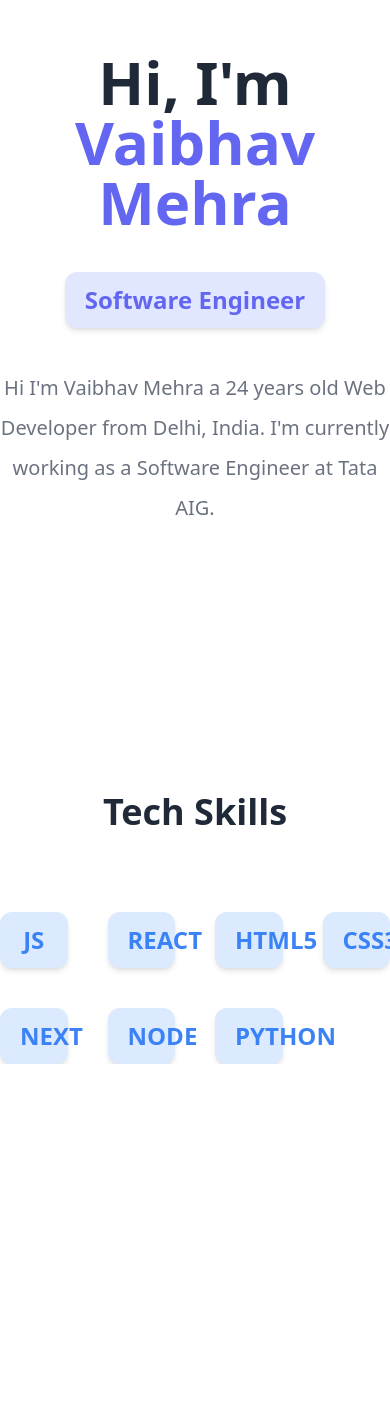
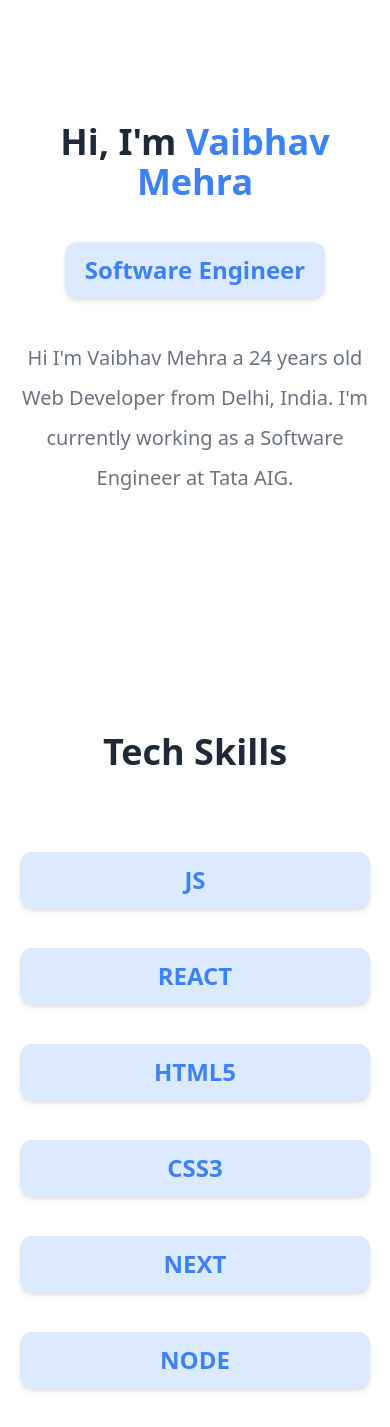
Before and after one commit to vaibhavmehra9/portfolio, a React (Create React App) app: page / in a window 390 px wide. Shown: the part 132-1559 px from the top of the page. Before the commit the page ends 1196 px from the top, so only its background shows below. Built offline with nearby package versions, Linux system fonts and the light colour scheme.

Commit message:
About and Tech skill components mobile responsive added

```diff
--- a/src/components/About.js
+++ b/src/components/About.js
@@ -1,10 +1,10 @@
 const About = () => {
   return (
     <div className="h-screen flex flex-col justify-center text-center">
-      <h1 className="font-bold text-6xl text-gray-800">
-        Hi, I'm <span className="text-indigo-500">Vaibhav Mehra</span>
+      <h1 className="font-bold text-4xl sm:text-7xl text-gray-800">
+        Hi, I'm <span className="text-blue-500">Vaibhav Mehra</span>
       </h1>
-      <div className="my-10 mx-auto px-5 py-3 rounded-xl shadow-md text-2xl font-bold bg-indigo-100 text-indigo-500">
+      <div className="my-10 mx-auto px-5 py-3 rounded-xl shadow-md text-2xl font-bold bg-blue-100 text-blue-500">
         Software Engineer
       </div>
       <p className="text-gray-500 text-xl max-w-xl mx-auto leading-10">
--- a/src/components/Layout.js
+++ b/src/components/Layout.js
@@ -1,5 +1,7 @@
 const Layout = ({ children }) => {
-  return <div className="antialiased container mx-auto">{children}</div>;
+  return (
+    <div className="p-5 sm:p-0 antialiased container mx-auto">{children}</div>
+  );
 };
 
 export default Layout;
--- a/src/components/Skills.js
+++ b/src/components/Skills.js
@@ -1,11 +1,21 @@
 const Skills = () => {
-  const skillArr = ['JS', 'React', 'html5', 'css3', 'Next', 'Node', 'PYTHON'];
+  const skillArr = [
+    'JS',
+    'React',
+    'html5',
+    'css3',
+    'Next',
+    'Node',
+    'PYTHON',
+    'DS',
+    'EXPRESS',
+  ];
   return (
     <div className="">
-      <h1 className="text-center font-bold text-4xl my-20 text-gray-800">
+      <h1 className="text-center font-bold text-4xl  text-gray-800">
         Tech Skills
       </h1>
-      <div className="grid grid-cols-4 gap-10">
+      <div className="grid sm:grid-cols-3  gap-10 grid-cols-1 my-20">
         {skillArr.map((skill) => (
           <div className="bg-blue-100 px-5 py-3 rounded-xl shadow-md text-2xl font-bold text-blue-500 text-center uppercase">
             {skill}
```
